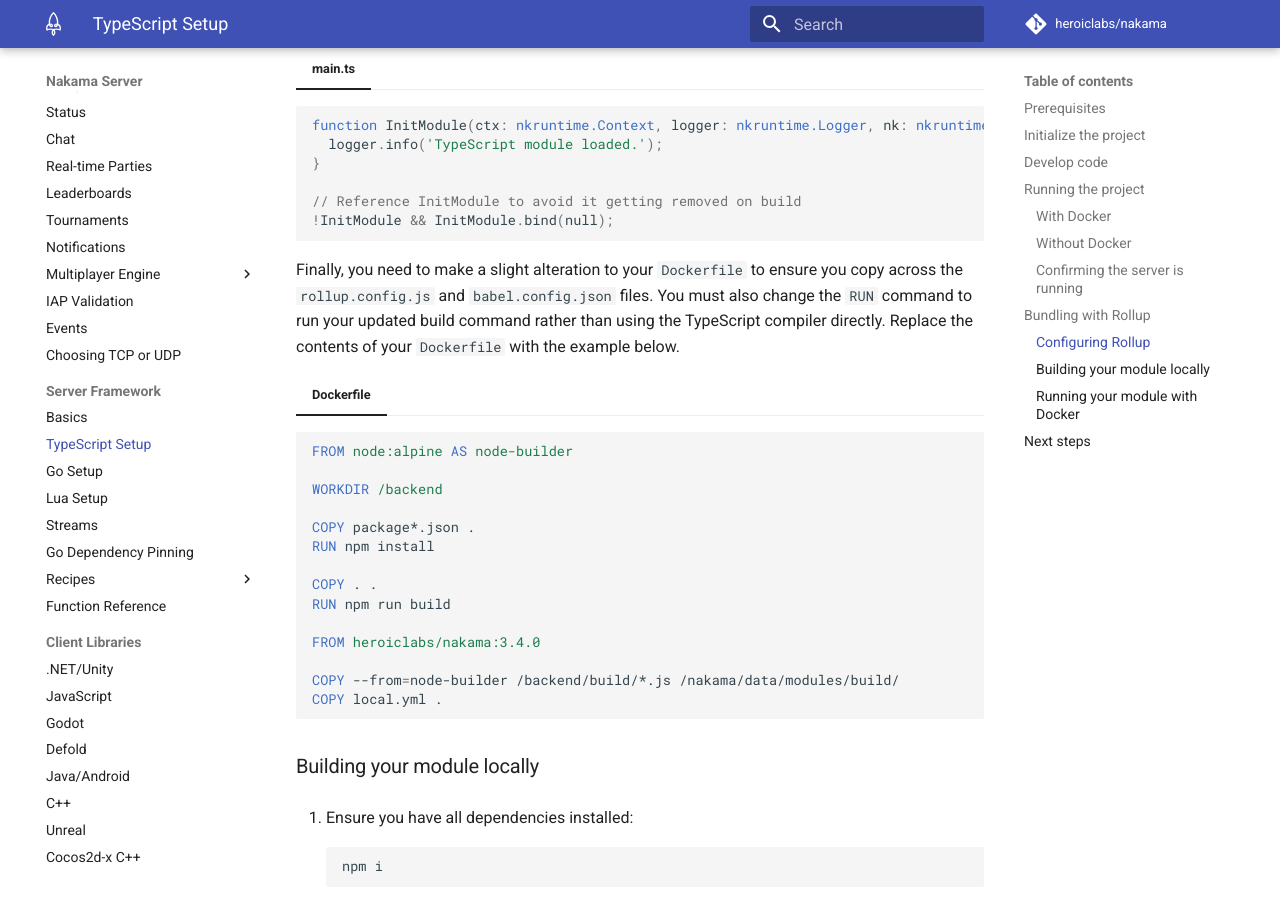
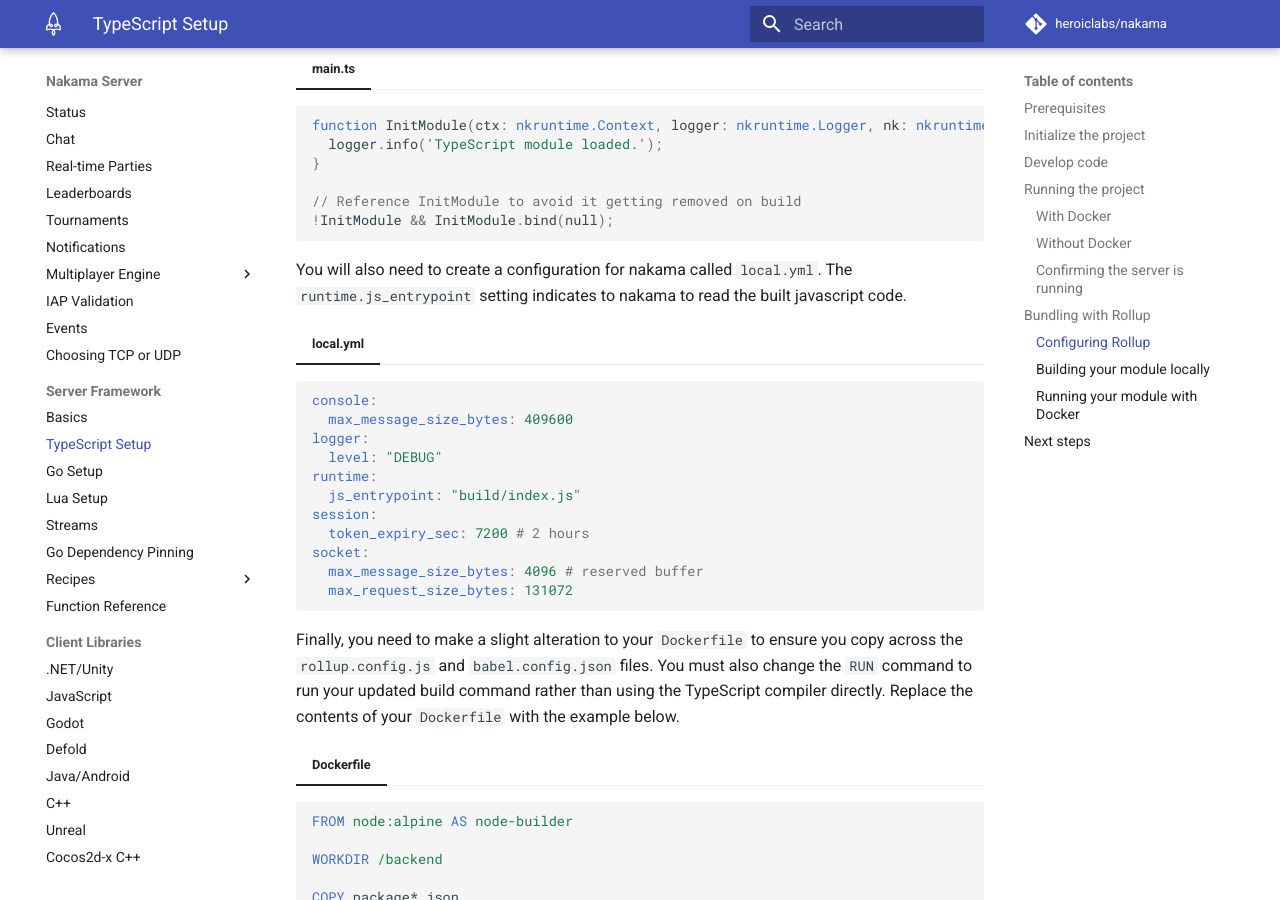
Before and after one commit to heroiclabs/nakama-docs, an MkDocs documentation site: the page built from docs/nakama/server-framework/typescript-setup.md, in a window 1280 px wide and 900 px high, scrolled down 8260 px. Built offline with MkDocs 1.6.1 and Material for MkDocs 9.7.7, drawn with Linux system fonts in a browser that asks for light colours; comment, search, counter and statistics services are not loaded.

Commit message:
Add details about how to create the local.yml file

````diff
--- a/docs/nakama/server-framework/typescript-setup.md
+++ b/docs/nakama/server-framework/typescript-setup.md
@@ -354,6 +354,22 @@
   // Reference InitModule to avoid it getting removed on build
   !InitModule && InitModule.bind(null);
   ```
+You will also need to create a configuration for nakama called `local.yml`. The `runtime.js_entrypoint` setting indicates to nakama to read the built javascript code.
+
+=== "local.yml"
+  ```yaml
+  console:
+    max_message_size_bytes: 409600
+  logger:
+    level: "DEBUG"
+  runtime:
+    js_entrypoint: "build/index.js"
+  session:
+    token_expiry_sec: 7200 # 2 hours
+  socket:
+    max_message_size_bytes: 4096 # reserved buffer
+    max_request_size_bytes: 131072
+  ```
 
 Finally, you need to make a slight alteration to your `Dockerfile` to ensure you copy across the `rollup.config.js` and `babel.config.json` files. You must also change the `RUN` command to run your updated build command rather than using the TypeScript compiler directly. Replace the contents of your `Dockerfile` with the example below.
 
````
